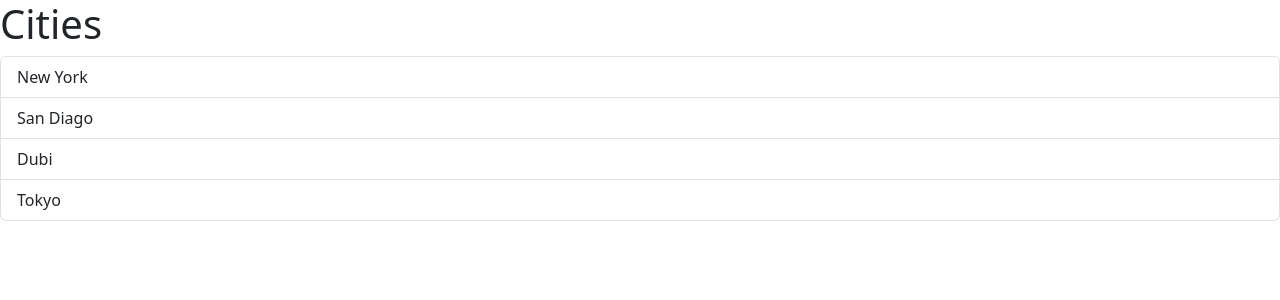
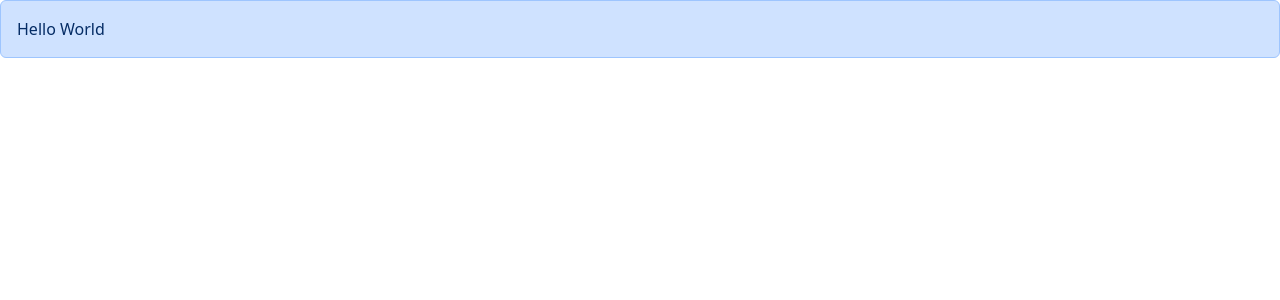
Before and after one commit to Vidacelinda/react-web-test, a React (Vite) app in the folder react-app/: page / in a window 1280 px wide. Shown: the top 300 px of the page. Built offline with nearby package versions, Linux system fonts and the light colour scheme.

Commit message:
Not using Children  to use alerts. Not best practice however this does work

```diff
--- a/react-app/src/App.tsx
+++ b/react-app/src/App.tsx
@@ -1,17 +1,10 @@
-// import Message from './Message' ;
-import ListGroup from "./components/ListGroup";
-//have the message compnnent in here too
+import Alert from "./components/alert";
 
 //component
 function App() {
-  // return <div><Message/></div>
-  let items = ["New York", "San Diago", "Dubi", "Tokyo"];
-  const handleSelectItem=(item:string)=>{
-    console.log(item);
-  }
   return (
     <div>
-      <ListGroup items={items} heading="Cities" onSelectItem={handleSelectItem}/>
+      <Alert text="Hello World" />
     </div>
   );
 }
--- a/react-app/src/components/alert.tsx
+++ b/react-app/src/components/alert.tsx
@@ -1,9 +1,14 @@
-import React from 'react'
 
-const alert = () => {
+interface Props{
+  //text prop :string
+  text:string;
+
+}
+
+const Alert = ({text} :Props) => {
   return (
-    <div>alert</div>
+    <div className="alert alert-primary" >{text}</div>
   )
 }
 
-export default alert
+export default Alert
```
